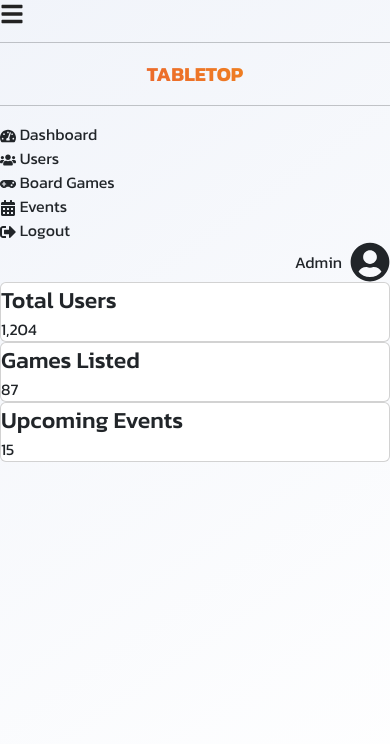
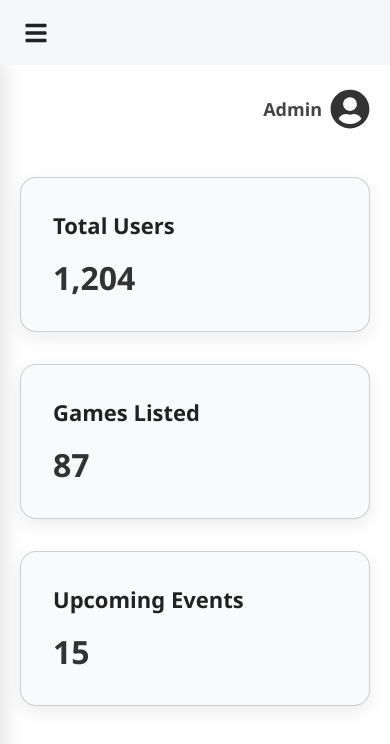
Before and after one commit to goddessesss/TabletopClient, a React (Vite) app: page /adminpanel in a window 390 px wide. Shown: the top 744 px of the page. Built offline with nearby package versions, Linux system fonts and the light colour scheme.

Commit message:
adding admin page styles

```diff
--- a/src/pages/AdminPanel.jsx
+++ b/src/pages/AdminPanel.jsx
@@ -10,6 +10,7 @@ import {
   FaTimes,
 } from 'react-icons/fa';
 import BoardGamesTab from '../components/AdminPanelTabs/BoardGamesTab.jsx';
+import '../styles/AdminPanel.scss';
 
 function AdminPanel() {
   const [isSidebarOpen, setIsSidebarOpen] = useState(false);
--- /dev/null
+++ b/src/styles/AdminPanel.scss
@@ -0,0 +1,335 @@
+// Переменные
+$font-stack: 'Segoe UI', Tahoma, Geneva, Verdana, sans-serif;
+$primary-color: #222;
+$bg-light: #f5f6f8;
+$bg-card: #f9fafb;
+$highlight: #ffc107;
+$highlight-light: #fff9db;
+$danger: #e03e2f;
+$danger-hover: #b72b21;
+
+.admin-panel {
+  display: flex;
+  min-height: 100vh;
+  font-family: $font-stack;
+  color: #333;
+
+  .mobile-header {
+    display: none;
+    background-color: $bg-light;
+    padding: 1rem 1.5rem;
+    z-index: 1100;
+
+    .burger-button {
+      width: 30px;
+      height: 24px;
+      background: none;
+      border: none;
+      cursor: pointer;
+      display: flex;
+      flex-direction: column;
+      justify-content: space-between;
+      padding: 0;
+      z-index: 1101;
+
+      span {
+        display: block;
+        height: 3px;
+        width: 100%;
+        background-color: $primary-color;
+        border-radius: 2px;
+        transition: transform 0.3s ease, opacity 0.3s ease;
+        transform-origin: center;
+      }
+
+      &.open {
+        span:nth-child(1) {
+          transform: rotate(45deg) translate(5px, 5px);
+        }
+        span:nth-child(2) {
+          opacity: 0;
+        }
+        span:nth-child(3) {
+          transform: rotate(-45deg) translate(5px, -5px);
+        }
+      }
+    }
+
+    .mobile-title {
+      margin: 0;
+      font-weight: 600;
+      font-size: 1.25rem;
+      letter-spacing: 0.05em;
+      user-select: none;
+    }
+  }
+
+  .sidebar {
+    width: 320px;
+    background-color: $bg-light;
+    color: $primary-color;
+    padding: 2rem 1.5rem;
+    box-shadow: 2px 0 12px rgba(0, 0, 0, 0.08);
+    display: flex;
+    flex-direction: column;
+    transition: transform 0.3s ease;
+    height: 100vh;
+
+    &__header {
+      h1 {
+        font-size: 2rem;
+        font-weight: 700;
+        margin-bottom: 2rem;
+        text-align: center;
+        letter-spacing: 0.1em;
+        color: $primary-color;
+      }
+    }
+
+    &__nav {
+      flex-grow: 1;
+      display: flex;
+      flex-direction: column;
+      height: 100%;
+
+      ul {
+        list-style: none;
+        padding: 0;
+        margin: 0;
+        display: flex;
+        flex-direction: column;
+        flex-grow: 1;
+
+        li {
+          position: relative;
+          padding: 1rem 1rem 1rem 20px;
+          display: flex;
+          align-items: center;
+          gap: 0.75rem;
+          font-size: 1.25rem;
+          font-weight: 600;
+          cursor: pointer;
+          border-radius: 8px;
+          color: $primary-color;
+          user-select: none;
+          transition: background-color 0.25s ease, color 0.25s ease;
+
+          svg {
+            fill: #555;
+            width: 24px;
+            height: 24px;
+            transition: fill 0.25s ease;
+          }
+
+          &:hover {
+            background-color: $highlight;
+            color: $primary-color;
+
+            svg {
+              fill: $primary-color;
+            }
+          }
+
+          &.active {
+            background-color: $highlight-light;
+            color: $primary-color;
+
+            &::before {
+              content: "";
+              position: absolute;
+              top: 6px;
+              bottom: 6px;
+              left: 0;
+              width: 6px;
+              background-color: $highlight;
+              border-radius: 14px 0 0 14px;
+            }
+          }
+
+          &.logout {
+            margin-top: auto;
+            padding-left: 1rem;
+            color: $danger;
+            font-weight: 700;
+
+            &:hover {
+              background-color: #f8d7da;
+              color: #a71d2a;
+
+              svg {
+                fill: #a71d2a;
+              }
+            }
+
+            &.active {
+              background-color: $highlight;
+              color: $primary-color;
+            }
+          }
+        }
+      }
+    }
+  }
+
+  .main-content {
+    flex-grow: 1;
+    padding: 2.5rem 3rem;
+    background-color: #fff;
+    display: flex;
+    flex-direction: column;
+
+    .main-header {
+      display: flex;
+      justify-content: space-between;
+      align-items: center;
+      margin-bottom: 3rem;
+    }
+
+    .admin-profile {
+      display: flex;
+      align-items: center;
+      gap: 1rem;
+
+      img {
+        width: 48px;
+        height: 48px;
+        border-radius: 50%;
+        object-fit: cover;
+        box-shadow: 0 0 8px rgba(0, 0, 0, 0.1);
+      }
+
+      span {
+        font-weight: 600;
+        font-size: 1.125rem;
+        color: #444;
+        user-select: none;
+      }
+    }
+
+    .cards {
+      display: flex;
+      gap: 2rem;
+      flex-wrap: wrap;
+
+      .card {
+        flex: 1;
+        background-color: $bg-card;
+        padding: 2rem;
+        border-radius: 16px;
+        box-shadow: 0 6px 18px rgba(0, 0, 0, 0.08);
+        transition: box-shadow 0.3s ease;
+
+        &:hover {
+          box-shadow: 0 10px 30px rgba(0, 0, 0, 0.12);
+        }
+
+        h3 {
+          margin-bottom: 1rem;
+          font-weight: 700;
+          font-size: 1.375rem;
+          color: $primary-color;
+        }
+
+        p {
+          font-size: 2rem;
+          font-weight: 700;
+          color: #333;
+          user-select: none;
+        }
+      }
+    }
+
+    .boardgames-list {
+      display: flex;
+      flex-direction: column;
+      gap: 1rem;
+      margin-bottom: 1rem;
+
+      .boardgame-card {
+        display: flex;
+        justify-content: space-between;
+        align-items: center;
+        background-color: $bg-card;
+        padding: 1rem 1.5rem;
+        border-radius: 8px;
+        box-shadow: 0 1px 6px rgba(0, 0, 0, 0.05);
+        transition: background-color 0.2s ease;
+
+        &:hover {
+          background-color: $highlight-light;
+        }
+
+        .boardgame-name {
+          font-weight: 600;
+          font-size: 1.1rem;
+          color: $primary-color;
+        }
+
+        .boardgame-actions {
+          button {
+            margin-left: 0.5rem;
+            padding: 0.4rem 1rem;
+            border: none;
+            border-radius: 6px;
+            font-weight: 600;
+            cursor: pointer;
+            transition: background-color 0.25s ease;
+
+            &.update-btn {
+              background-color: $highlight;
+              color: $primary-color;
+
+              &:hover {
+                background-color: #e0a800;
+              }
+            }
+
+            &.delete-btn {
+              background-color: $danger;
+              color: white;
+
+              &:hover {
+                background-color: $danger-hover;
+              }
+            }
+          }
+        }
+      }
+    }
+  }
+
+  @media (max-width: 768px) {
+    flex-direction: column;
+
+    .mobile-header {
+      display: flex;
+      align-items: center;
+      justify-content: space-between;
+    }
+
+    .sidebar {
+      position: absolute;
+      top: 60px;
+      left: 0;
+      height: calc(100% - 60px);
+      width: 280px;
+      padding: 1.5rem 1rem;
+      box-shadow: 4px 0 20px rgba(0, 0, 0, 0.12);
+      transform: translateX(-100%);
+      z-index: 1000;
+
+      &.open {
+        transform: translateX(0);
+      }
+    }
+
+    .main-content {
+      padding: 1.5rem 1.25rem;
+    }
+
+    .cards {
+      flex-direction: column;
+      gap: 1.5rem;
+    }
+  }
+}
```
Also changed, not shown: src/styles/styles.scss (line endings or trailing spaces).
